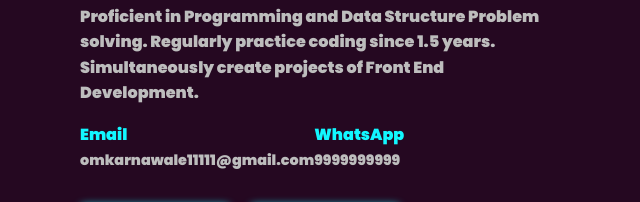
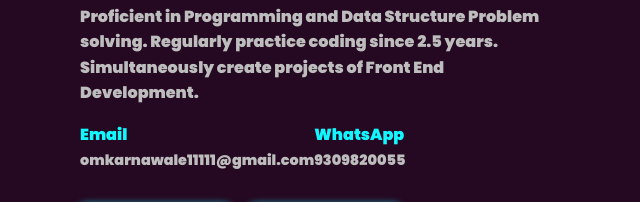
Before and after one commit to OmkarTNawale/Portfolio_Basic, a plain HTML site: page portfolio_task2/index.html in a window 1280 px wide. Shown: the part 295-497 px from the top of the page, 48-688 px from the left. Drawn offline with nearby package versions, Linux system fonts and the light colour scheme.

Commit message:
Update index.html

```diff
--- a/portfolio_task2/index.html
+++ b/portfolio_task2/index.html
@@ -36,7 +36,7 @@
                 </h3>
             </div>
             <br>
-            <p>Proficient in Programming and Data Structure Problem solving. Regularly practice coding since 1.5 years. Simultaneously create projects of Front End Development.</p>
+            <p>Proficient in Programming and Data Structure Problem solving. Regularly practice coding since 2.5 years. Simultaneously create projects of Front End Development.</p>
             <div class="info-box">
                 <div class="email-info">
                     <h5>Email</h5>
@@ -44,7 +44,7 @@
                 </div>
                 <div class="whatsapp">
                     <h5>WhatsApp</h5>
-                    <span>9999999999 </span>
+                    <span>9309820055 </span>
                 </div>
             </div>
 
```
